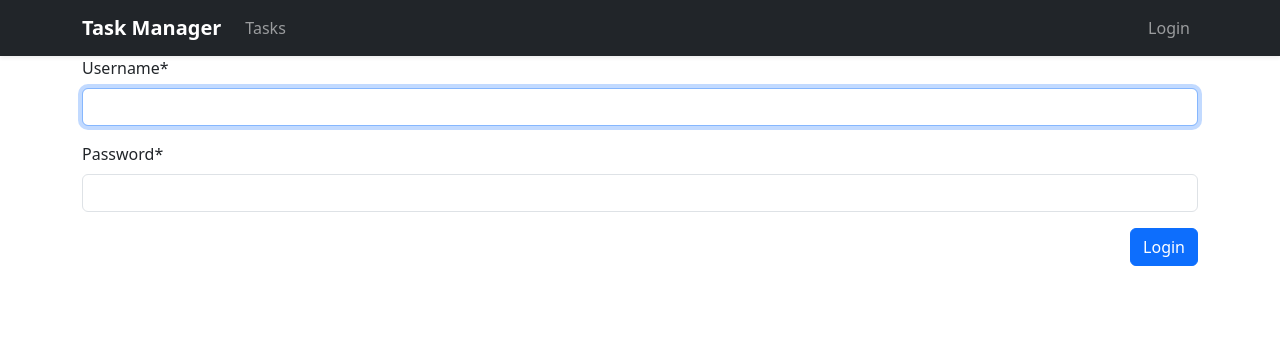
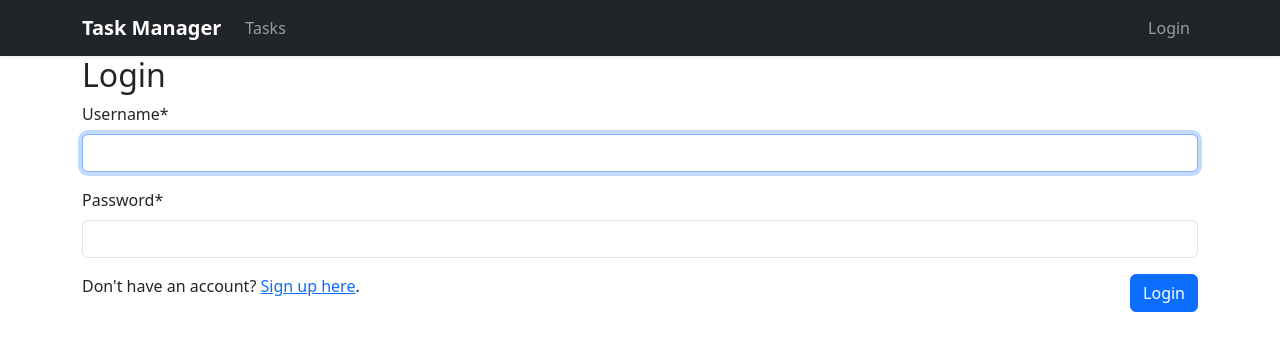
Before and after one commit to yarzhuravlov/task-manager-mate, a Django app: page /accounts/login/ in a window 1280 px wide. Shown: the top 356 px of the page. Run offline with Django 5.2, Linux system fonts and the light colour scheme; some libraries are stand-ins or nearby versions.

Commit message:
update login.html template & add register link to login.html template

```diff
--- a/templates/registration/login.html
+++ b/templates/registration/login.html
@@ -2,13 +2,15 @@
 {% load crispy_forms_filters %}
 
 {% block content %}
-  <form action="" method="POST">
-    {% csrf_token %}
-    {{ form|crispy }}
-    <input
-        class="btn btn-primary"
-        type="submit"
-        value="Login"
-        style="float: right">
-  </form>
+  <div>
+    <h2>Login</h2>
+    <form action="" method="POST">
+      {% csrf_token %}
+      {{ form|crispy }}
+      <button type="submit" class="btn btn-primary" style="float: right;">Login</button>
+    </form>
+    <p>
+      Don't have an account? <a href="{% url 'register' %}">Sign up here</a>.
+    </p>
+  </div>
 {% endblock %}
```
